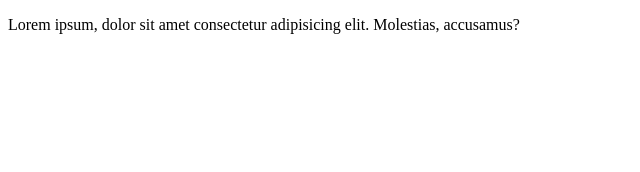
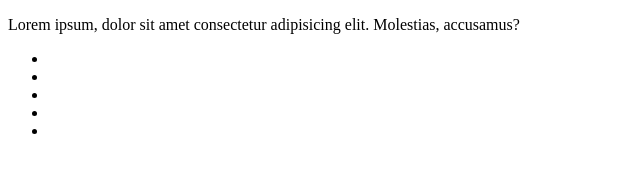
Before and after one commit to YisusCal/test-repositorio, a plain HTML site: page index.html in a window 1280 px wide. Shown: the full height of the page, 0-640 px from the left. Drawn offline with Linux system fonts and the light colour scheme.

Commit message:
Creacionde las opciones de navegacion

```diff
--- a/index.html
+++ b/index.html
@@ -16,7 +16,17 @@
 
     <!-- Menu Cabecera -->
     <div class="conteiner_menu">
-        <nav class="menu"></nav>
+        <nav class="menu">
+            <!-- Opciones de navegacion -->
+            <ul>
+                <li class="opciones_nav"><a href="#"></a></li>
+                <li class="opciones_nav"><a href="#"></a></li>
+                <li class="opciones_nav"><a href="#"></a></li>
+                <li class="opciones_nav"><a href="#"></a></li>
+                <li class="opciones_nav"><a href="#"></a></li>
+
+            </ul>
+        </nav>
     </div>
 </body>
 </html>
```
